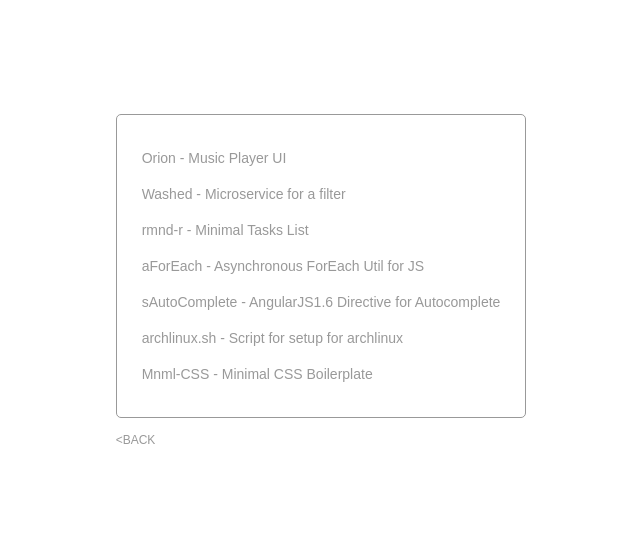
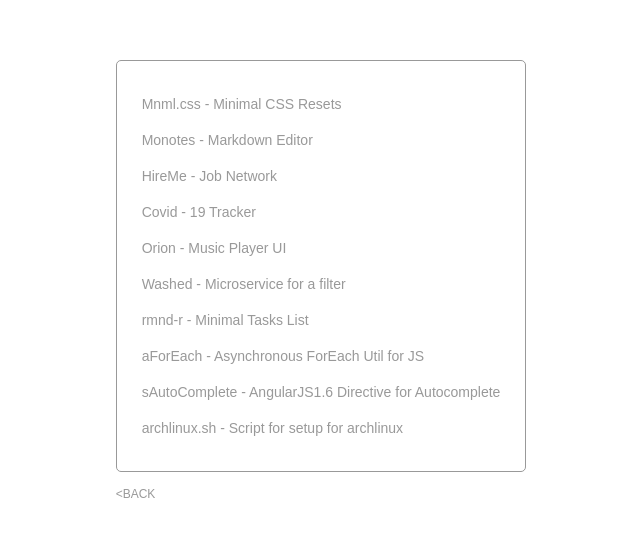
Before and after one commit to barelyhuman/reaper.im-old, a Next.js app: page /work in a window 1280 px wide. Shown: the part 116-652 px from the top of the page, without its empty margins (319-959 px from the left). Built offline with nearby package versions, Linux system fonts and the light colour scheme.

Commit message:
work addition

```diff
--- a/pages/work/index.js
+++ b/pages/work/index.js
@@ -4,9 +4,27 @@ import Router from 'next/router'
 function Work(){
   return <Layout>
   <div class="container">
-
-
     <ul class="card-border min-width-150-px">
+    <li>
+        <a target="_blank" href="https://mnmlcss.js.org/">
+          Mnml.css - Minimal CSS Resets
+        </a>
+      </li>
+      <li>
+        <a target="_blank" href="https://monotes.barelyhuman.dev/home">
+          Monotes - Markdown Editor
+        </a>
+      </li>
+      <li>
+        <a target="_blank" href="https://hireme.barelyhuman.dev/">
+          HireMe - Job Network
+        </a>
+      </li>
+      <li>
+        <a target="_blank" href="https://corona.siddharthgelera.com">
+          Covid - 19 Tracker
+        </a>
+      </li>
       <li>
         <a target="_blank" href="https://orion.barelyhuman.dev">
           Orion - Music Player UI
@@ -37,11 +55,6 @@ function Work(){
           archlinux.sh - Script for setup for archlinux
         </a>
       </li>
-      <li>
-        <a target="_blank" href="https://github.com/barelyhuman/mnml-css">
-          Mnml-CSS - Minimal CSS Boilerplate
-        </a>
-      </li>
     </ul>
 
     <button class="margin-top-sm  align-start button back-button" onClick={()=>Router.back()}>
```
